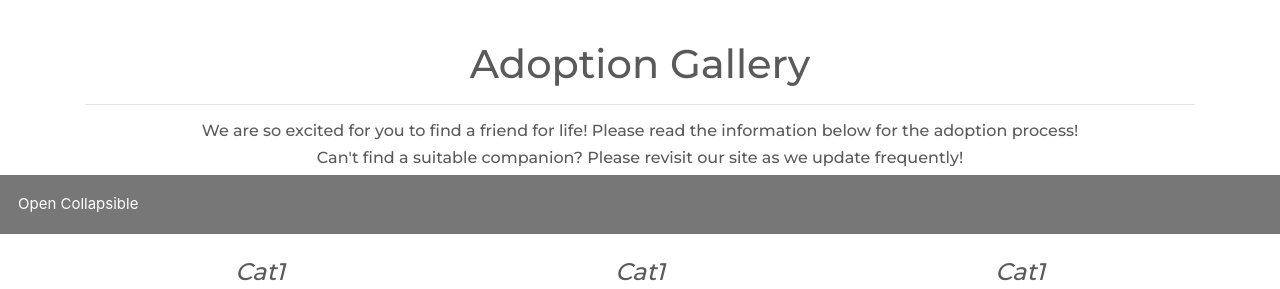
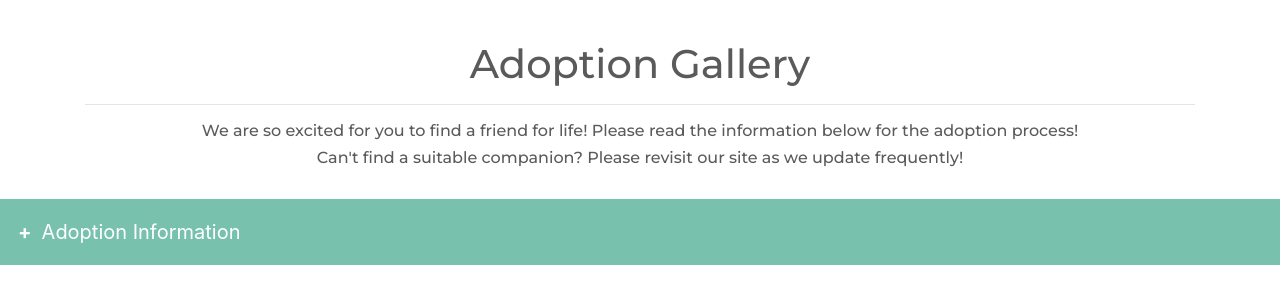
Before and after one commit to IENORI/ICT1004-Project-Grp7, a PHP site: page /adopt.php in a window 1280 px wide. Shown: the part 135-424 px from the top of the page. Run offline with PHP 8.4, Linux system fonts and the light colour scheme; data that the repository does not hold is empty.

Commit message:
adoption_info
included icon, content and change color

```diff
--- a/adopt.php
+++ b/adopt.php
@@ -58,9 +58,18 @@
             <h6 class="appointmentCat">Can't find a suitable companion? Please revisit our site as we update frequently!<h6>
                     </div>
         <div>
-            <button class="collapsible">Open Collapsible</button>
+            <br>
+            <button class="collapsible bg-primary">Adoption Information</button>
             <div class="content">
-                <p>hello</p>
+                <br>
+                <h4>How to Adopt</h4>
+                <hr>
+                <h6>Step 1: Browse adoption gallery</h6>
+                <br>
+                <h6>Step 2: Click on "Make appointment"</h6>
+                <br>
+                <h6>Step 3: Show up for your appointment on time</h6>
+                <br>
             </div>
         </div>
                     <br>
--- a/css/adoption_info.css
+++ b/css/adoption_info.css
@@ -8,7 +8,6 @@
     Author     : dann
 */
 .collapsible{
-    background-color: #777;
     color: white;
     cursor: pointer;
     padding: 18px;
@@ -16,11 +15,23 @@
     border: none;
     text-align:left;
     outline: none;
-    font-size: 15px;
+    font-size: 20px;
 }
 
 .btnactive, .collapsible:hover{
     background-color: #555;
+}
+
+.collapsible:after{
+    content: '\002B';
+    color: white;
+    font-weight: bold;
+    float:left;
+    margin-right: 10px;
+}
+
+.btnactive:after{
+    content:"\2212";
 }
 
 .content{
```
